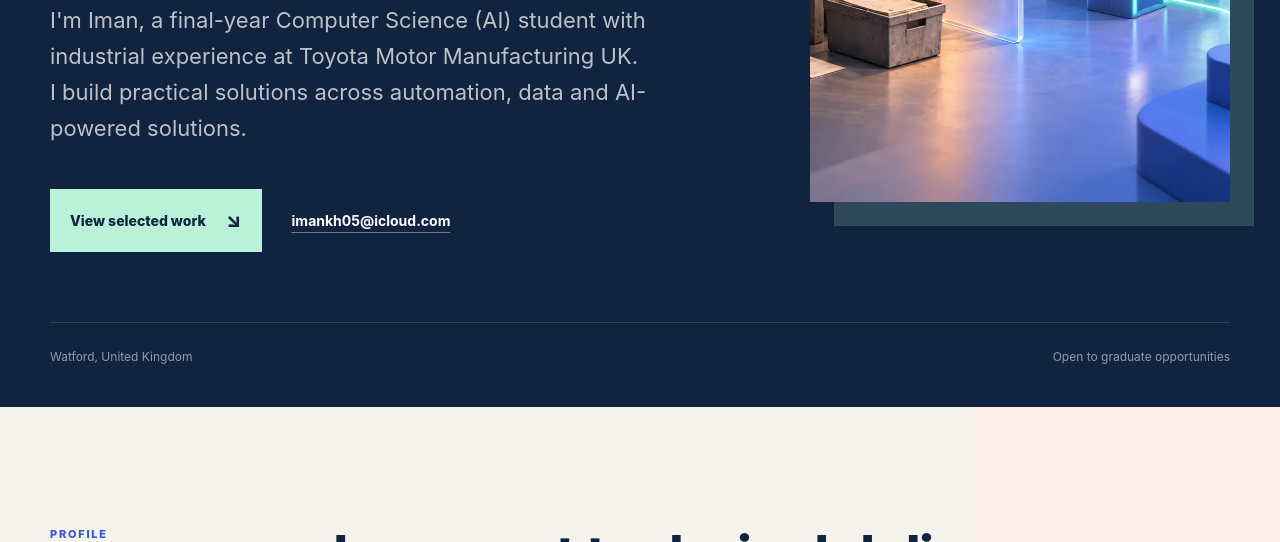
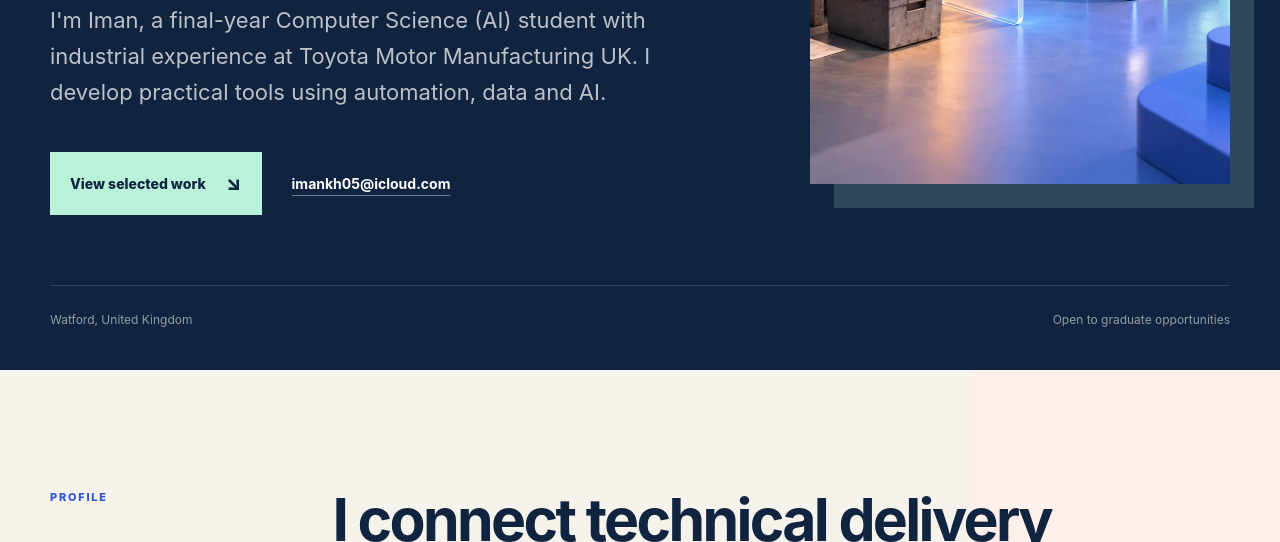
Before and after one commit to Imankh05/iman-khan-portfolio, a plain HTML site: page index.html in a window 1280 px wide. Shown: the part 558-1100 px from the top of the page. Drawn offline with Linux system fonts and the light colour scheme.

Commit message:
Update index.html

```diff
--- a/index.html
+++ b/index.html
@@ -89,9 +89,11 @@
           </h1>
 
           <p class="HeroIntro">
-            I'm Iman, a final-year Computer Science (AI) student with industrial
-            experience at Toyota Motor Manufacturing UK. I build practical
-            solutions across automation, data and AI-powered solutions.
+            <p class="HeroIntro">
+              I'm Iman, a final-year Computer Science (AI) student with industrial
+              experience at Toyota Motor Manufacturing UK. I develop practical tools
+              using automation, data and AI.
+            </p>
           </p>
 
           <div class="HeroLinks">
```
